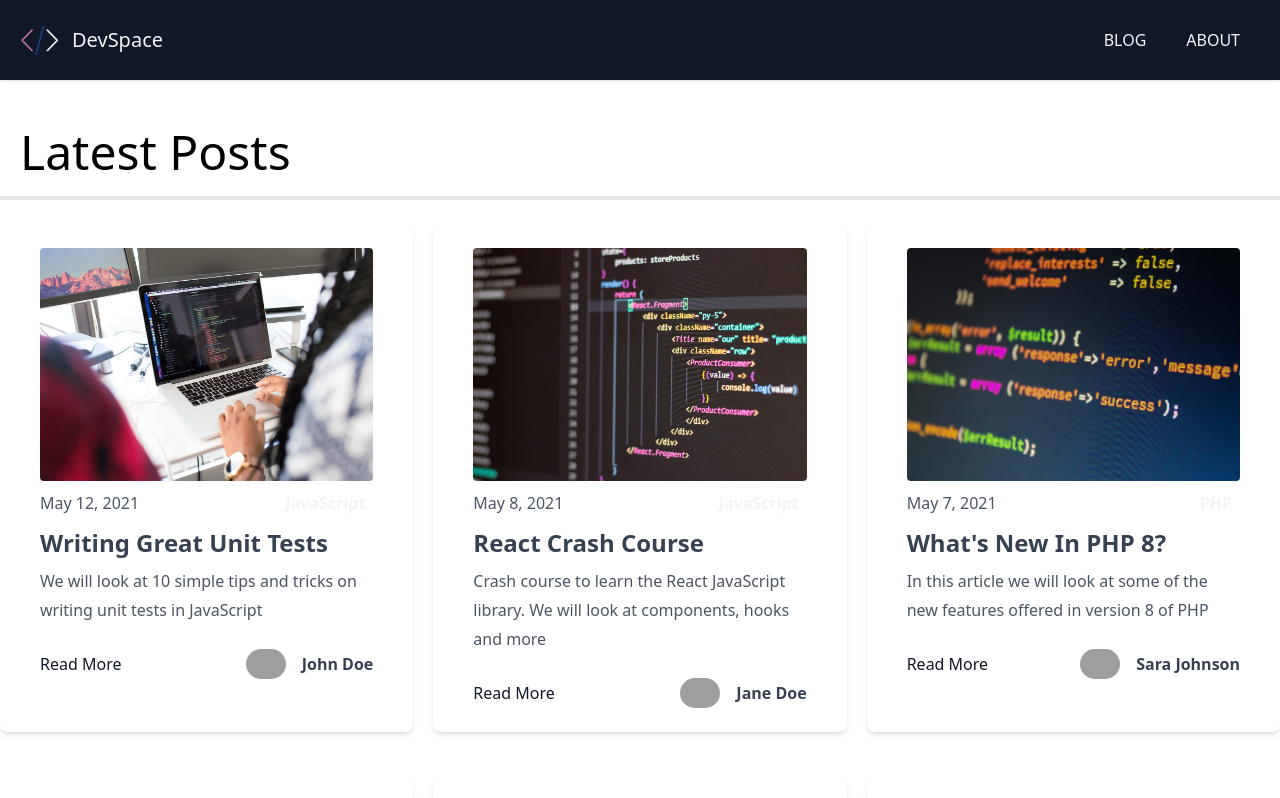
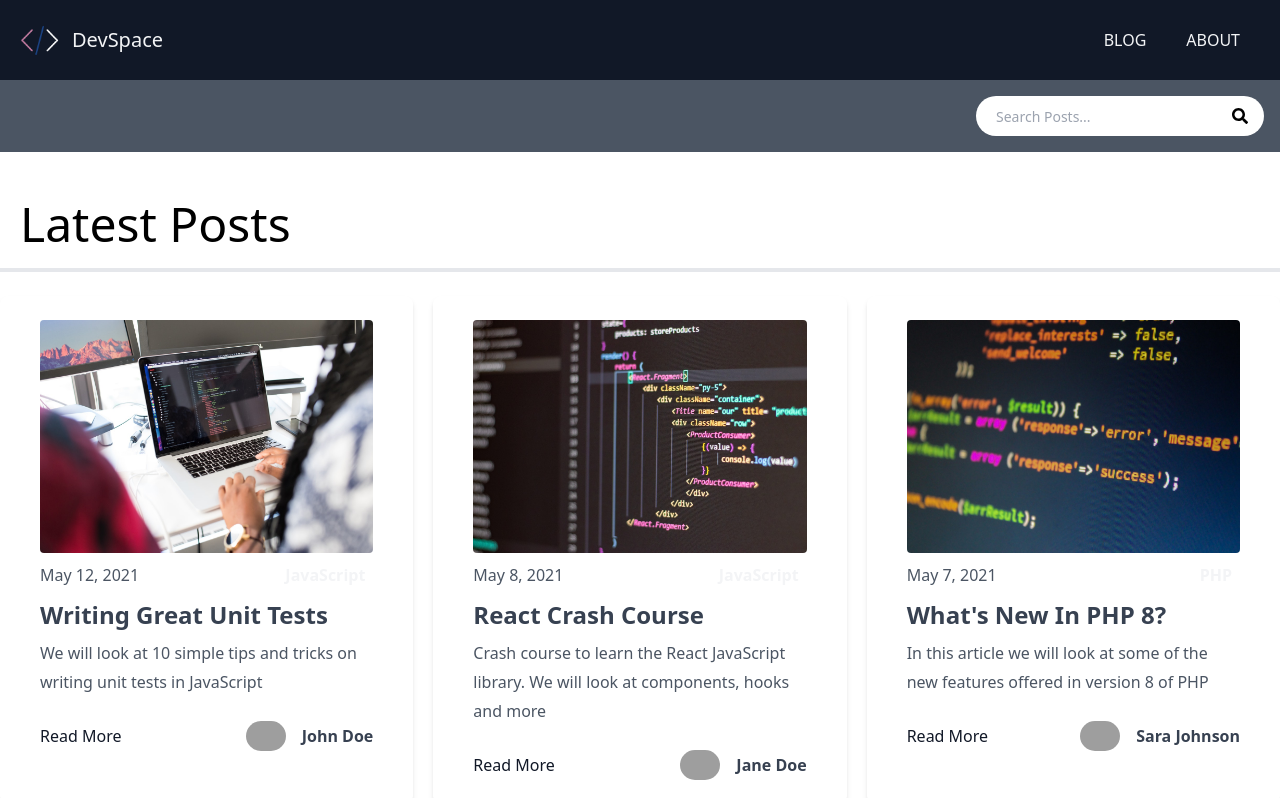
Before and after one commit to JoseIgnacioTapia/devspace-blog2, a Next.js app: page / in a window 1280 px wide. Shown: the top 798 px of the page. Built offline with nearby package versions, Linux system fonts and the light colour scheme; grey boxes are pictures that could not be loaded.

Commit message:
Search Component

```diff
--- a/components/Layout.js
+++ b/components/Layout.js
@@ -1,5 +1,6 @@
 import Head from 'next/head';
 import Header from './Header';
+import Search from './Search';
 
 function Layout({ title, keywords, description, children }) {
   return (
@@ -11,6 +12,7 @@
         <link rel="icon" href="/favicon.ico" />
       </Head>
       <Header />
+      <Search />
       <main className="container mx-auto my-7">{children}</main>
     </div>
   );
--- /dev/null
+++ b/components/Search.js
@@ -0,0 +1,31 @@
+import { useState, useEffect } from 'react';
+import { FaSearch } from 'react-icons/fa';
+
+function Search() {
+  const [searchTerm, setSearchTerm] = useState('');
+  const [searchResults, setSearchResults] = useState();
+
+  return (
+    <div className="relative bg-gray-600 p-4">
+      <div className="conatiner mx-auto flex items-center justify-center md:justify-end">
+        <div className="relative text-gray-600 w-72">
+          <form>
+            <input
+              type="search"
+              name="search"
+              id="search"
+              className="bg-white h-10 px-5 pr-10 rounded-full text-sm focus:outline-none w-72"
+              value={searchTerm}
+              onChange={e => setSearchTerm(e.target.value)}
+              placeholder="Search Posts..."
+            />
+
+            <FaSearch className="absolute top-0 right-0 text-black mt-3 mr-4" />
+          </form>
+        </div>
+      </div>
+    </div>
+  );
+}
+
+export default Search;
--- a/package.json
+++ b/package.json
@@ -12,7 +12,8 @@
     "marked": "^4.0.10",
     "next": "12.0.8",
     "react": "17.0.2",
-    "react-dom": "17.0.2"
+    "react-dom": "17.0.2",
+    "react-icons": "^4.3.1"
   },
   "devDependencies": {
     "autoprefixer": "^10.4.2",
```
Also changed, not shown: 1 other file (tests, documents, lock files or other folders).
